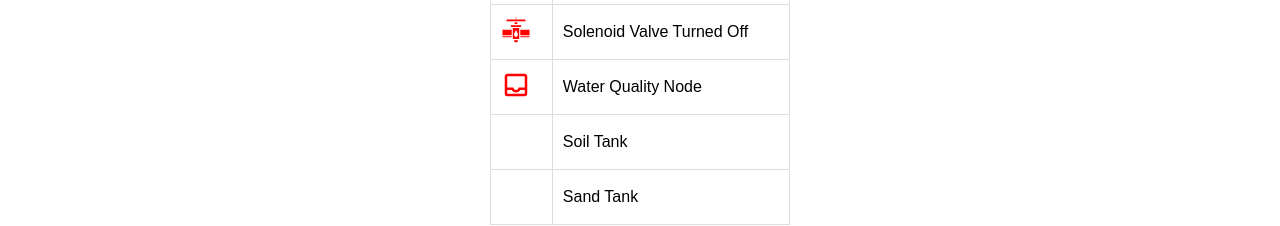
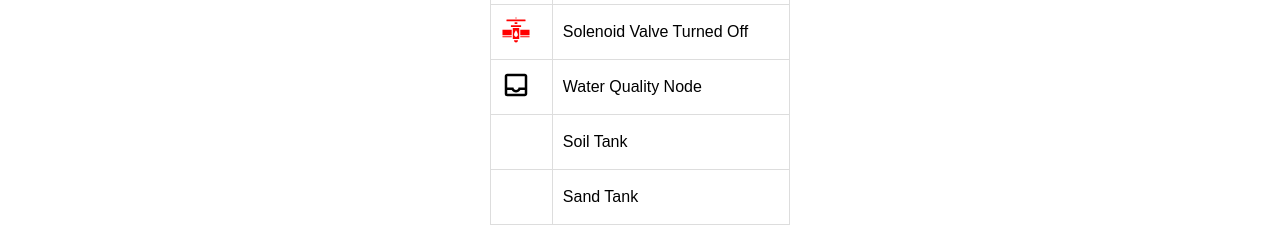
Before and after one commit to perireddyvaka/digitaltwin-water-frontend, a React (Create React App) app: page /actuation in a window 1280 px wide. Shown: the part 563-789 px from the top of the page. Built offline with nearby package versions, Linux system fonts and the light colour scheme; no server answers; some icons are missing.

Commit message:
Added Nav bar

```diff
--- a/src/pages/ActuationPage.js
+++ b/src/pages/ActuationPage.js
@@ -100,7 +100,7 @@ function ActuationPage() {
               <td>Solenoid Valve Turned Off</td>
             </tr>
             <tr>
-              <td><MdOutlineInbox size={30} color="red" /></td>
+              <td><MdOutlineInbox size={30} color="black" /></td>
               <td>Water Quality Node</td>
             </tr>
 
--- a/src/pages/HomePage.js
+++ b/src/pages/HomePage.js
@@ -11,7 +11,13 @@ import L from 'leaflet';
 import ReactDOMServer from 'react-dom/server';
 import Swal from 'sweetalert2';
 import axios from 'axios';
+
+import NavigationBar from '../components/Navigation/Navigation';
+
 import '../App.css';
+
+
+
 
 const dt_node_1 = [17.44773337470836, 78.34853368169597];
 const dt_node_2 = [17.44711288989055, 78.34927584903512];
@@ -679,6 +685,7 @@ function HomePage() {
       <div>
         {/* TEMPORARY BUTTON UNTIL ACTUATION FRONTEND GETS BUILT */}
         {/* <button onClick={actuationToBackend}>Send Array to Backend</button> */}
+        <NavigationBar/>
         <h1 style={{ textAlign: 'center' }}>Digital Twin Water Simulation</h1>
         <div className="main" id="map" style={{ width: '100%', textAlign: 'center' }}>
           <MapContainer
```
